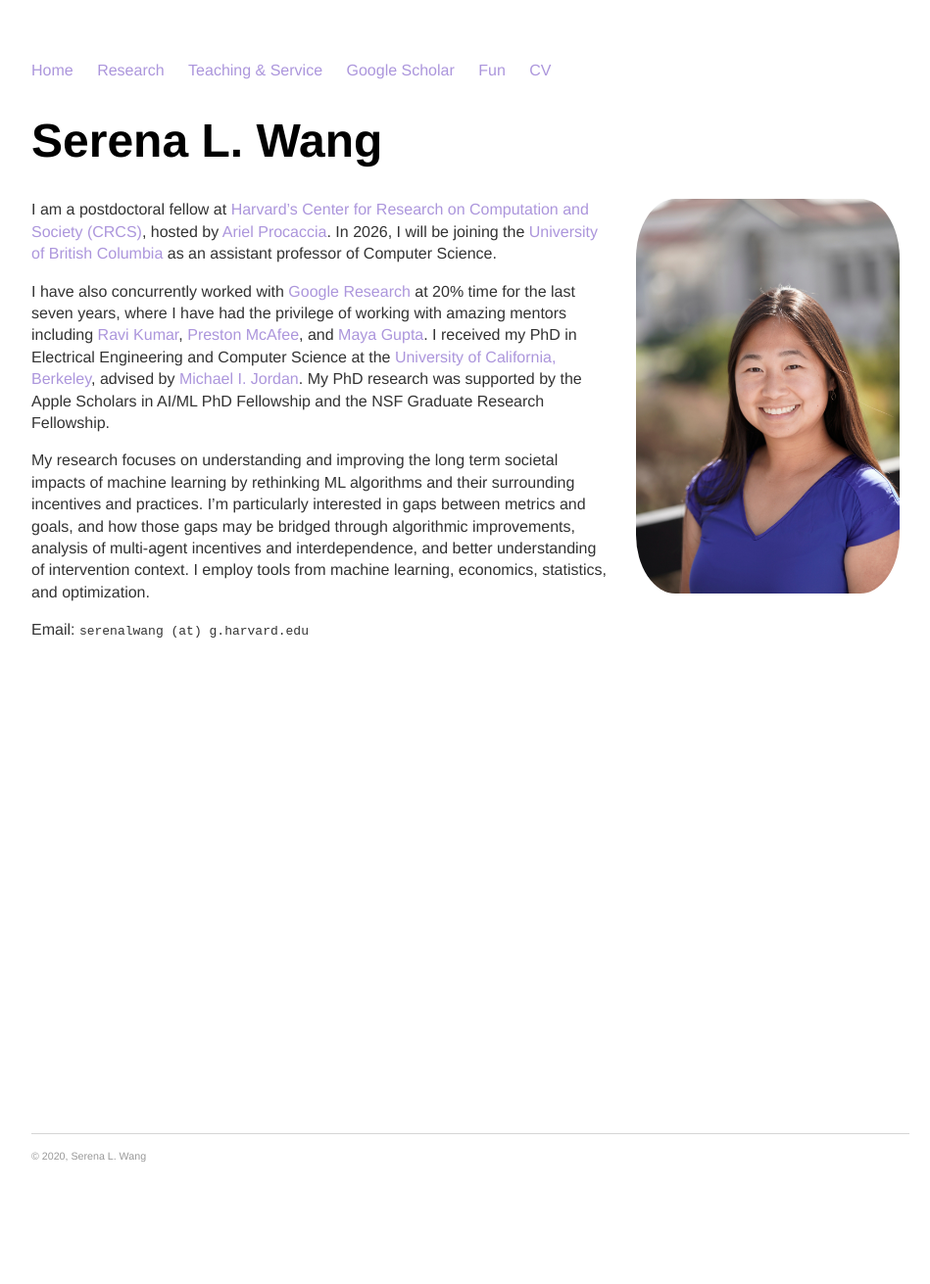
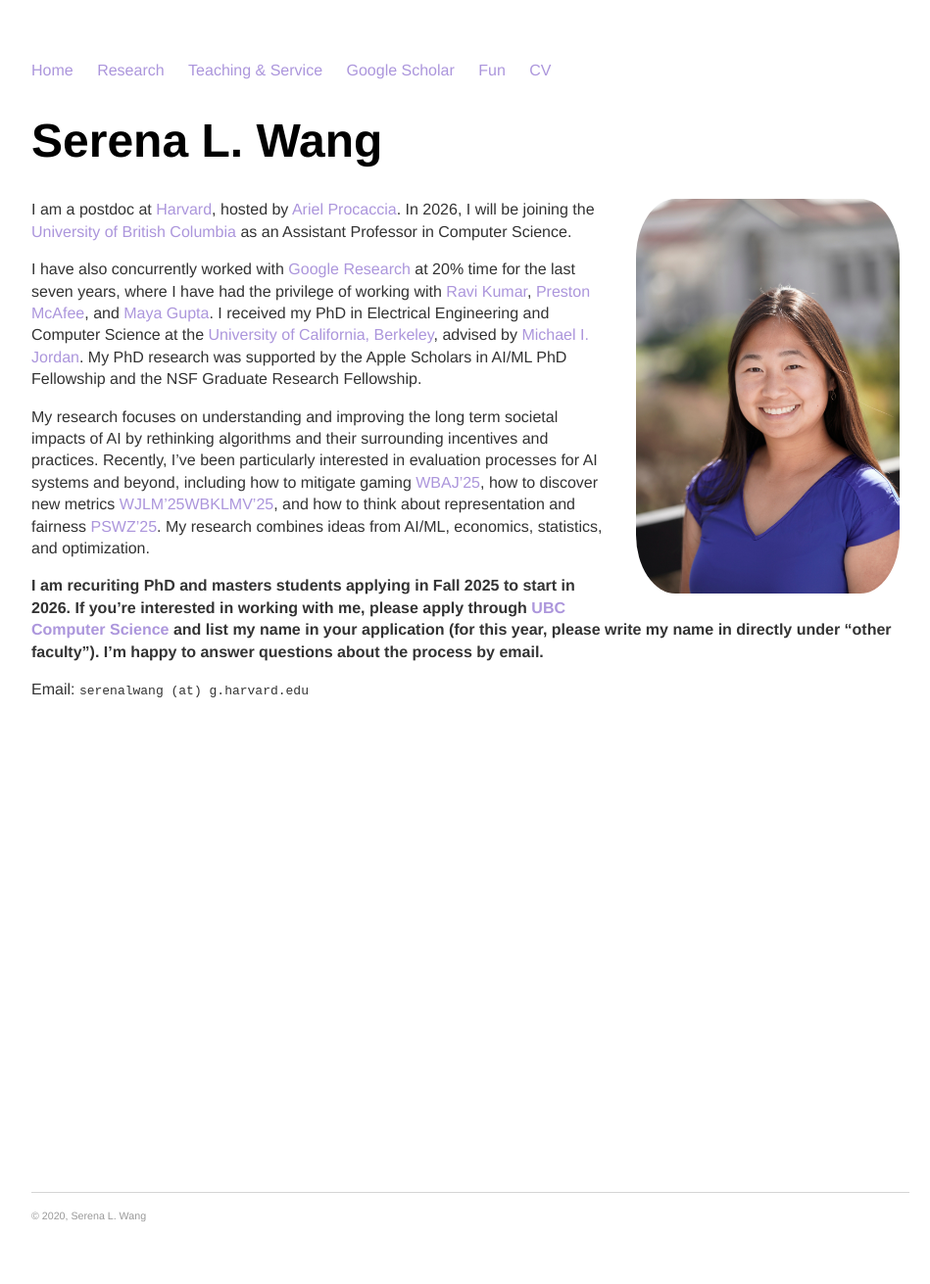
Before and after one commit to serenalwang/serenalwang.github.io, a Jekyll site: the page built from index.md, in a window 1280 px wide. Shown: the whole page at 98% size, without its empty margins (160-1109 px from the left). Built offline with Jekyll 4.4.1, drawn with Linux system fonts in a browser that asks for light colours; before the commit the page ends 1251 px from its top, so only the background shows below that.

Commit message:
added ubc announcement

```diff
--- a/index.md
+++ b/index.md
@@ -8,10 +8,14 @@
 
 <img src="img/serena.jpg" alt="Photo" class="rightside_image">
 
-I am a postdoctoral fellow at [Harvard's Center for Research on Computation and Society (CRCS)](https://crcs.seas.harvard.edu/), hosted by [Ariel Procaccia](https://procaccia.info/). In 2026, I will be joining the [University of British Columbia](https://www.cs.ubc.ca/) as an assistant professor of Computer Science.
+I am a postdoc at [Harvard](https://crcs.seas.harvard.edu/people/serena-wang), hosted by [Ariel Procaccia](https://procaccia.info/). In 2026, I will be joining the [University of British Columbia](https://www.cs.ubc.ca/) as an Assistant Professor in Computer Science.
 
-I have also concurrently worked with [Google Research](https://research.google/people/SerenaLutongWang/) at 20% time for the last seven years, where I have had the privilege of working with amazing mentors including [Ravi Kumar](https://sites.google.com/site/ravik53/), [Preston McAfee](https://mc4f.ee/), and [Maya Gupta](https://mayagupta.org/). I received my PhD in Electrical Engineering and Computer Science at the [University of California, Berkeley](https://eecs.berkeley.edu/), advised by [Michael I. Jordan](https://people.eecs.berkeley.edu/~jordan/). My PhD research was supported by the Apple Scholars in AI/ML PhD Fellowship and the NSF Graduate Research Fellowship.
+I have also concurrently worked with [Google Research](https://research.google/people/SerenaLutongWang/) at 20% time for the last seven years, where I have had the privilege of working with [Ravi Kumar](https://sites.google.com/site/ravik53/), [Preston McAfee](https://mc4f.ee/), and [Maya Gupta](https://mayagupta.org/). I received my PhD in Electrical Engineering and Computer Science at the [University of California, Berkeley](https://eecs.berkeley.edu/), advised by [Michael I. Jordan](https://people.eecs.berkeley.edu/~jordan/). My PhD research was supported by the Apple Scholars in AI/ML PhD Fellowship and the NSF Graduate Research Fellowship.
 
-My research focuses on understanding and improving the long term societal impacts of machine learning by rethinking ML algorithms and their surrounding incentives and practices. I'm particularly interested in gaps between metrics and goals, and how those gaps may be bridged through algorithmic improvements, analysis of multi-agent incentives and interdependence, and better understanding of intervention context. I employ tools from machine learning, economics, statistics, and optimization.
+My research focuses on understanding and improving the long term societal impacts of AI by rethinking algorithms and their surrounding incentives and practices. Recently, I've been particularly interested in evaluation processes for AI systems and beyond, including how to mitigate gaming [WBAJ'25](https://proceedings.mlr.press/v238/wang24b/wang24b.pdf), how to discover new metrics [WJLM'25](https://dl.acm.org/doi/10.1145/3696410.3714864)[WBKLMV'25](https://arxiv.org/abs/2509.16655), and how to think about representation and fairness [PSWZ'25](https://arxiv.org/abs/2506.09813). My research combines ideas from AI/ML, economics, statistics, and optimization.
+
+<!-- gaps between metrics and goals, and how those gaps may be bridged through algorithmic improvements, analysis of multi-agent incentives and interdependence, and better understanding of intervention context.  -->
+
+<b> I am recuriting PhD and masters students applying in Fall 2025 to start in 2026. <b> If you're interested in working with me, please apply through [UBC Computer Science](https://www.cs.ubc.ca/students/grad/admissions) and list my name in your application (for this year, please write my name in directly under "other faculty"). I'm happy to answer questions about the process by email.
 
 Email: `serenalwang (at) g.harvard.edu`
```
Also changed, not shown: research.md (+3 -3 lines).
